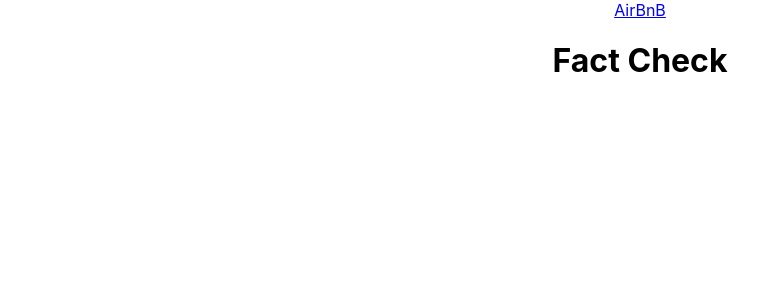
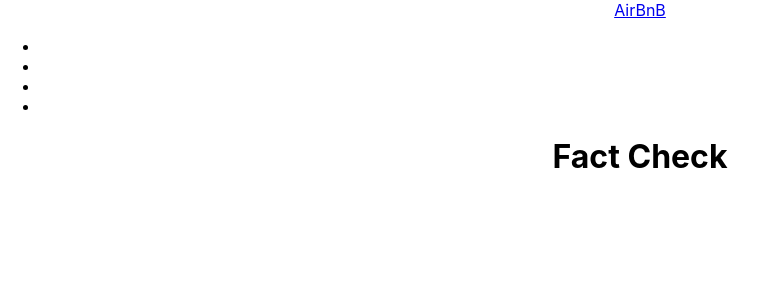
Before and after one commit to superjjang1/airbnbfrontback, a React (Create React App) app in the folder airbnb-front-end/: page / in a window 1280 px wide. Shown: the top 300 px of the page, without its empty margins (0-767 px from the left). Built offline with nearby package versions, Linux system fonts and the light colour scheme.

Commit message:
more skeletonning

```diff
--- a/airbnb-front-end/src/components/NavBar/NavBar.js
+++ b/airbnb-front-end/src/components/NavBar/NavBar.js
@@ -9,11 +9,25 @@ class NavBar extends Component {
         return (
         <div className="container-fluid nav">
             <div className="row">
-                <div className="black">
+                <nav className="black">
                     <div className="nav-wrapper">
                         <Link to="/" className="brand-logo">AirBnB</Link>
+                        <ul id="nav-mobile" className="right">
+                            <li className="nav-item">
+                                <Link to=""></Link>
+                            </li>
+                            <li className="nav-item">
+                                <Link to=""></Link>
+                            </li>
+                            <li className="nav-item">
+                                <Link to=""></Link>
+                            </li>
+                            <li className="nav-item">
+                                <Link to=""></Link>
+                            </li>
+                        </ul>
                     </div>
-                </div>
+                </nav>
             </div>
         </div>
          );
```
